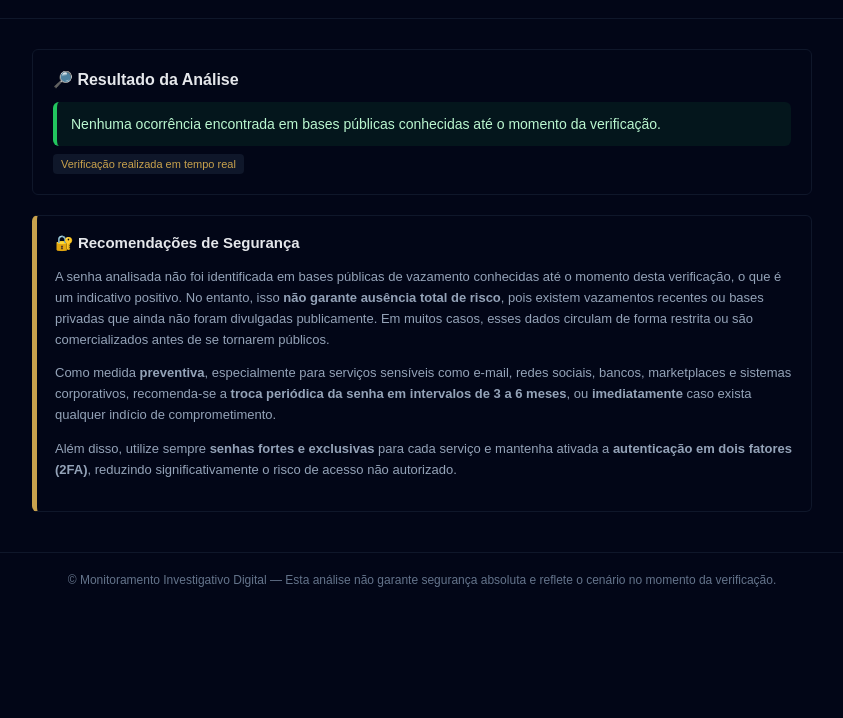
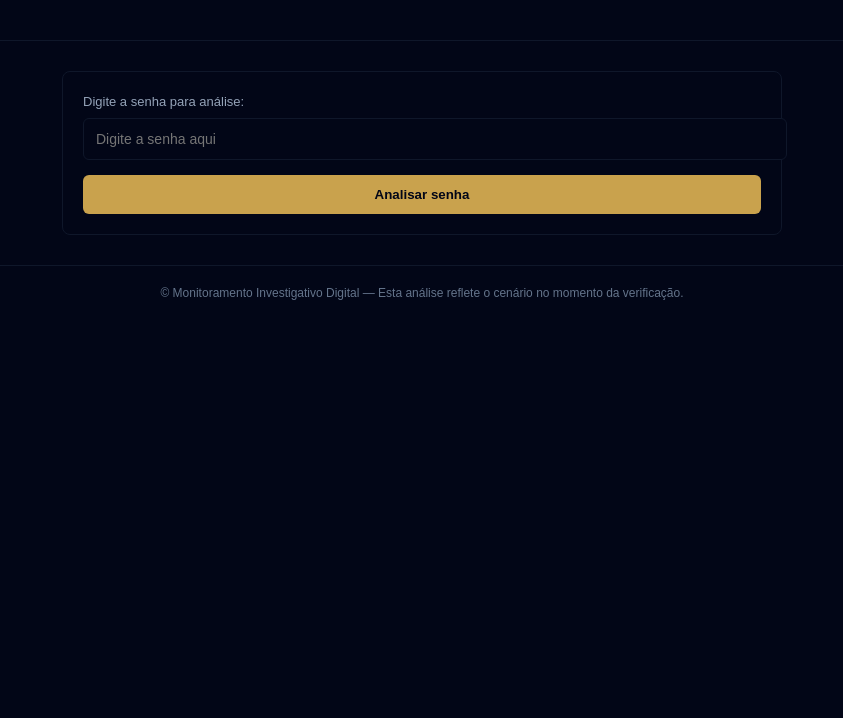
Before and after one commit to dpbprofissional/dpbmonitor, a plain HTML site: page Index.html in a window 1280 px wide. Shown: the part 82-800 px from the top of the page, without its empty margins (218-1061 px from the left). Drawn offline with Linux system fonts and the light colour scheme.

Commit message:
Update Index.html

```diff
--- a/Index.html
+++ b/Index.html
@@ -14,26 +14,25 @@
 }
 
 header {
-            background: #020617;
+    text-align: center;
+    padding: 30px 15px;
     border-bottom: 1px solid #0F172A;
-            padding: 20px;
-            text-align: center;
 }
 
 header h1 {
     margin: 0;
+    color: #C9A24D;
     font-size: 22px;
-            color: #C9A24D;
 }
 
 header p {
-            margin-top: 6px;
+    margin-top: 8px;
+    color: #94A3B8;
     font-size: 13px;
-            color: #94A3B8;
 }
 
 main {
-            max-width: 780px;
+    max-width: 720px;
     margin: 30px auto;
     padding: 0 15px;
 }
@@ -41,48 +40,75 @@
 .card {
     background: #020617;
     border: 1px solid #0F172A;
-            border-radius: 6px;
+    border-radius: 8px;
     padding: 20px;
     margin-bottom: 20px;
 }
 
-        .card h2 {
-            margin-top: 0;
-            font-size: 16px;
+label {
+    font-size: 13px;
+    color: #94A3B8;
+}
+
+input[type="password"] {
+    width: 100%;
+    margin-top: 8px;
+    padding: 12px;
+    border-radius: 6px;
+    border: 1px solid #0F172A;
+    background: #020617;
     color: #E5E7EB;
+    font-size: 14px;
+}
+
+button {
+    width: 100%;
+    margin-top: 15px;
+    padding: 12px;
+    background: #C9A24D;
+    color: #020617;
+    border: none;
+    border-radius: 6px;
+    font-weight: bold;
+    cursor: pointer;
+}
+
+button:hover {
+    opacity: 0.9;
 }
 
 .status {
+    display: none;
+    margin-top: 15px;
     padding: 14px;
     border-radius: 6px;
     font-size: 14px;
-            margin-top: 10px;
 }
 
-        .status.safe {
+.safe {
     background: rgba(34,197,94,0.08);
     border-left: 4px solid #22C55E;
     color: #BBF7D0;
 }
 
-        .status.alert {
+.alert {
     background: rgba(239,68,68,0.08);
     border-left: 4px solid #EF4444;
     color: #FECACA;
 }
 
 .recommendation {
+    display: none;
     background: #020617;
     border: 1px solid #0F172A;
     border-left: 5px solid #C9A24D;
-            border-radius: 6px;
+    border-radius: 8px;
     padding: 18px;
 }
 
 .recommendation h3 {
     margin-top: 0;
     font-size: 15px;
-            color: #E5E7EB;
 }
 
 .recommendation p {
@@ -97,20 +123,10 @@
     font-size: 12px;
     color: #64748B;
     border-top: 1px solid #0F172A;
-            margin-top: 40px;
-        }
-
-        .badge {
-            display: inline-block;
-            padding: 4px 8px;
-            font-size: 11px;
-            border-radius: 4px;
-            background: #0F172A;
-            color: #C9A24D;
-            margin-top: 8px;
 }
 </style>
 </head>
+
 <body>
 
 <header>
@@ -120,44 +136,40 @@
 
 <main>
 
+    <!-- ENTRADA -->
     <div class="card">
-        <h2>🔎 Resultado da Análise</h2>
+        <label for="senha">Digite a senha para análise:</label>
+        <input type="password" id="senha" placeholder="Digite a senha aqui">
+        <button onclick="analisar()">Analisar senha</button>
 
-        <!-- EXEMPLO DE RESULTADO -->
-        <div class="status safe">
+        <div id="resultadoSeguro" class="status safe">
             Nenhuma ocorrência encontrada em bases públicas conhecidas até o momento da verificação.
         </div>
 
-        <!-- Use "status alert" caso encontre vazamento -->
-        <!--
-        <div class="status alert">
+        <div id="resultadoAlerta" class="status alert">
             Senha identificada em vazamento. Recomenda-se troca imediata.
         </div>
-        -->
-
-        <span class="badge">Verificação realizada em tempo real</span>
     </div>
 
-    <div class="recommendation">
+    <!-- RECOMENDAÇÕES -->
+    <div id="recomendacoes" class="recommendation">
         <h3>🔐 Recomendações de Segurança</h3>
 
         <p>
             A senha analisada não foi identificada em bases públicas de vazamento conhecidas até o momento desta
-            verificação, o que é um indicativo positivo. No entanto, isso <b>não garante ausência total de risco</b>,
-            pois existem vazamentos recentes ou bases privadas que ainda não foram divulgadas publicamente.
-            Em muitos casos, esses dados circulam de forma restrita ou são comercializados antes de se tornarem públicos.
+            verificação. No entanto, isso <b>não garante ausência total de risco</b>, pois existem vazamentos recentes
+            ou bases privadas ainda não divulgadas publicamente.
         </p>
 
         <p>
             Como medida <b>preventiva</b>, especialmente para serviços sensíveis como e-mail, redes sociais,
-            bancos, marketplaces e sistemas corporativos, recomenda-se a
-            <b>troca periódica da senha em intervalos de 3 a 6 meses</b>,
-            ou <b>imediatamente</b> caso exista qualquer indício de comprometimento.
+            bancos e sistemas corporativos, recomenda-se a <b>troca periódica da senha em intervalos de 3 a 6 meses</b>,
+            ou <b>imediatamente</b> em caso de suspeita de comprometimento.
         </p>
 
         <p>
-            Além disso, utilize sempre <b>senhas fortes e exclusivas</b> para cada serviço e mantenha ativada a
-            <b>autenticação em dois fatores (2FA)</b>, reduzindo significativamente o risco de acesso não autorizado.
+            Utilize sempre <b>senhas fortes e exclusivas</b> e mantenha ativada a
+            <b>autenticação em dois fatores (2FA)</b>.
         </p>
     </div>
 
@@ -165,8 +177,25 @@
 
 <footer>
     © Monitoramento Investigativo Digital —
-    Esta análise não garante segurança absoluta e reflete o cenário no momento da verificação.
+    Esta análise reflete o cenário no momento da verificação.
 </footer>
+
+<script>
+function analisar() {
+    const senha = document.getElementById("senha").value;
+    if (!senha) {
+        alert("Digite uma senha para análise.");
+        return;
+    }
+
+    // Simulação (backend virá depois)
+    const vazada = false;
+
+    document.getElementById("resultadoSeguro").style.display = vazada ? "none" : "block";
+    document.getElementById("resultadoAlerta").style.display = vazada ? "block" : "none";
+    document.getElementById("recomendacoes").style.display = "block";
+}
+</script>
 
 </body>
 </html>
```
Lines whose indentation alone changed are shown as unchanged.
